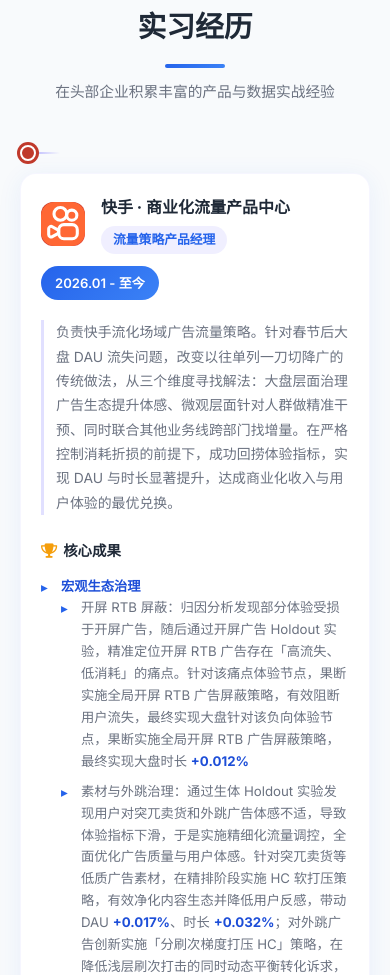
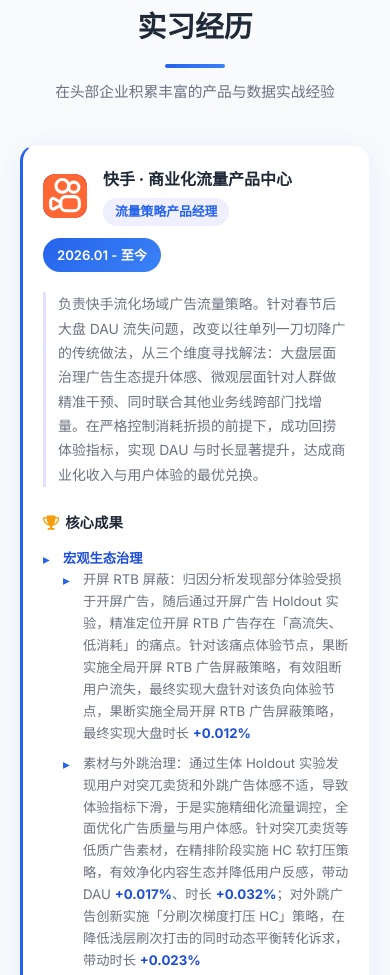
Before and after one commit to linaylil/zhaolongjie03.github.io, a plain HTML site: page index.html in a window 390 px wide. Shown: the part 901-1876 px from the top of the page. Drawn offline with Linux system fonts and the light colour scheme; no server answers.

Commit message:
fix: 手机端实习经历时间线，隐藏左侧标记改为卡片左边框

```diff
--- a/style.css
+++ b/style.css
@@ -853,13 +853,11 @@ button { -webkit-tap-highlight-color: transparent; }
   .section { padding: 60px 1.25rem; }
   .section-subtitle { margin-bottom: 2.5rem; font-size: 0.92rem; }
 
-  /* Timeline */
+  /* Timeline - 移动端隐藏左侧标记，圆点内嵌到卡片标题 */
   .timeline { padding-left: 0; }
   .timeline-item { flex-direction: column; gap: 0; margin-bottom: 2rem; }
-  .timeline-marker { flex-direction: row; align-items: center; gap: 0; margin-bottom: 0.75rem; padding-top: 0; }
-  .timeline-dot { width: 16px; height: 16px; border-width: 2px; }
-  .timeline-line { width: 24px; height: 2px; min-height: unset; flex: none; margin-top: 0; margin-left: 0; background: linear-gradient(to right, rgba(108, 99, 255, 0.4), transparent); }
-  .timeline-card { padding: 1.25rem; }
+  .timeline-marker { display: none; }
+  .timeline-card { padding: 1.25rem; border-left: 3px solid var(--primary); }
   .card-header { flex-direction: column; gap: 0.75rem; align-items: flex-start; }
   .date-badge { align-self: flex-start; }
   .company-name { font-size: 1rem; }
```
